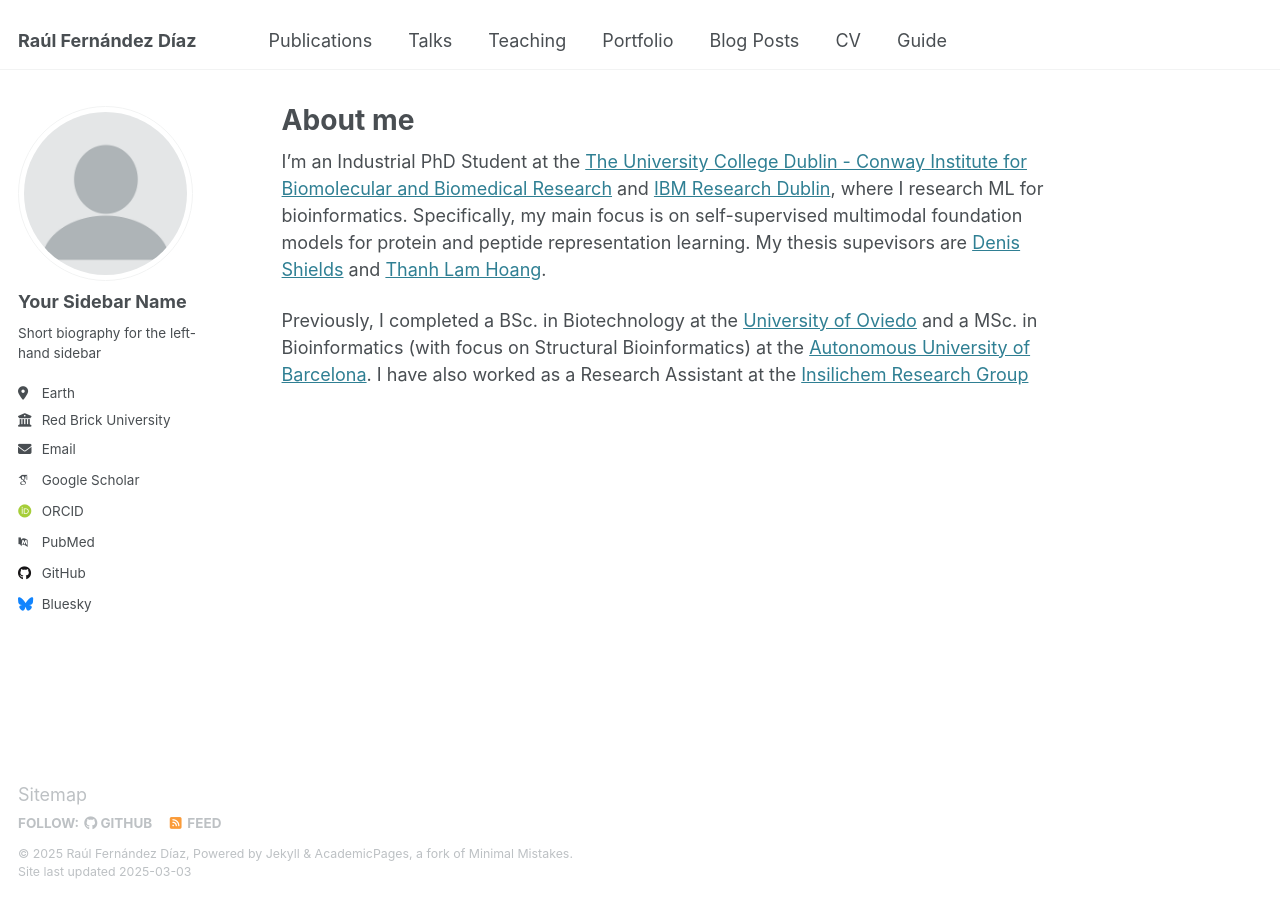
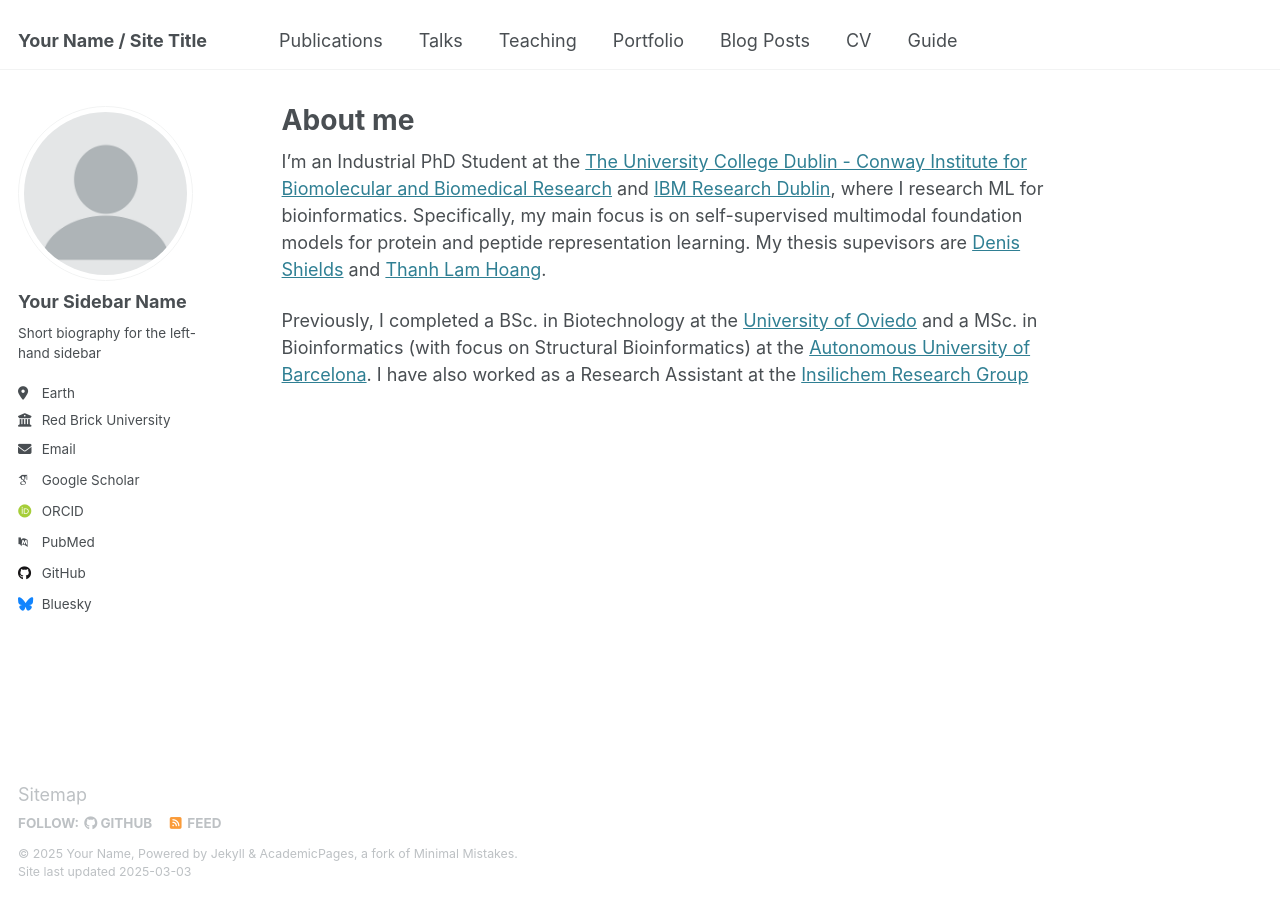
Before and after one commit to RaulFD-creator/RaulFD-creator.github.io, a Jekyll site: the page built from _pages/about.md, in a window 1280 px wide. Built offline with Jekyll 4.4.1, drawn with Linux system fonts in a browser that asks for light colours; some web fonts are replaced.

Commit message:
🪲 Deployment user

```diff
--- a/_config.yml
+++ b/_config.yml
@@ -9,11 +9,11 @@
 # Basic Site Settings
 locale                   : "en-US"
 site_theme               : "default"
-title                    : "Raúl Fernández Díaz"
+title                    : "Your Name / Site Title"
 title_separator          : "-"
-name                     : &name "Raúl Fernández Díaz"
+name                     : &name "Your Name"
 description              : &description "personal description"
-url                      : https://RaulFD-creator/RaulFD-creator.github.io # the base hostname & protocol for your site e.g. "https://[your GitHub username].github.io"
+url                      : https://academicpages.github.io # the base hostname & protocol for your site e.g. "https://[your GitHub username].github.io"
 baseurl                  : "" # the subpath of your site, e.g. "/blog"
 repository               : "academicpages/academicpages.github.io"
 
```
